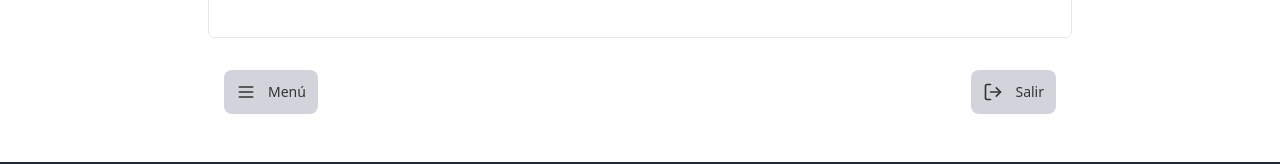
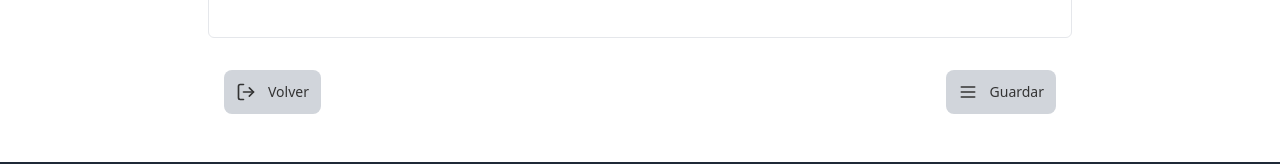
Before and after one commit to Raitor465/Proyecto-Granix, a Next.js app: page /registrarprecios in a window 1280 px wide. Shown: the part 716-880 px from the top of the page. Built offline with nearby package versions, Linux system fonts and the light colour scheme.

Commit message:
agregue botones para moverse, pero faltan en 3 paginas

```diff
--- a/src/app/actualizardatos/page.tsx
+++ b/src/app/actualizardatos/page.tsx
@@ -4,6 +4,7 @@
 import { setUpDataBase } from "@/lib/indexedDB";
 import { Cliente } from "../crearruta/page";
 import { useState, useEffect } from "react";
+import { LogOut } from 'lucide-react';
 
 export default function ActualizarDatos() {
   const [cliente, setCliente] = useState<Cliente | null>(null);
@@ -36,6 +37,12 @@ export default function ActualizarDatos() {
   };
 
   if (!cliente) return <div>Cargando...</div>;
+
+
+  // Función para manejar la navegación a otra página (ruta de visita)
+  const handleNavigation = () => {
+    window.location.href = "/rutavisita"; // Redirige al usuario a la ruta de visita
+  };
 
   return (
     <div className="container mx-auto p-4">
@@ -120,6 +127,14 @@ export default function ActualizarDatos() {
           Actualizar Datos
         </button>
       </form>
+      <footer className="p-4 bg-muted">
+                <div className="flex justify-between">
+                <button onClick={handleNavigation} className="bg-gray-300 p-3 text-sm rounded-lg hover:bg-gray-400 transition duration-200 flex items-center">
+                        <LogOut onClick={handleNavigation} className="mr-2 h-5 w-5" />
+                        <span className="pl-1">Volver</span>
+                    </button>
+                </div>
+            </footer>
     </div>
   );
 }
--- a/src/app/geocalizar/page.tsx
+++ b/src/app/geocalizar/page.tsx
@@ -4,6 +4,7 @@ import React, { useEffect, useState } from 'react';
 import { supabase } from '@/lib/supabase';
 import { setUpDataBase } from '@/lib/indexedDB';
 import { Cliente } from '../crearruta/page';
+import { LogOut} from 'lucide-react';
 
 interface LocationData {
   id : number;
@@ -124,6 +125,12 @@ export default function GeolocalizarPage() {
     }
 
   };
+
+  // Función para manejar la navegación a otra página (ruta de visita)
+  const handleNavigation = () => {
+    window.location.href = "/rutavisita"; // Redirige al usuario a la ruta de visita
+  };
+
   return (
     <main className="min-h-screen p-4">
       <div className="max-w-md mx-auto">
@@ -175,6 +182,14 @@ export default function GeolocalizarPage() {
             </button>
           </div>
         </form>
+        <footer className="p-4 bg-muted">
+                <div className="flex justify-between">
+                <button onClick={handleNavigation} className="bg-gray-300 p-3 text-sm rounded-lg hover:bg-gray-400 transition duration-200 flex items-center">
+                        <LogOut onClick={handleNavigation} className="mr-2 h-5 w-5" />
+                        <span className="pl-1">Volver</span>
+                    </button>
+                </div>
+            </footer>
       </div>
     </main>
   );
--- a/src/app/registrarprecios/page.tsx
+++ b/src/app/registrarprecios/page.tsx
@@ -53,6 +53,11 @@ export default function RegistrarPrecio() {
             setArticulosFiltrados([...baseDeDatosArticulos]); // Actualiza la lista filtrada
         }
     };
+
+    // Función para manejar la navegación a otra página (ruta de visita)
+    const handleNavigation = () => {
+        window.location.href = "/rutavisita"; // Redirige al usuario a la ruta de visita
+      };
 
     return (
         <div className="max-w-4xl mx-auto p-4 space-y-4 text-lg">
@@ -116,13 +121,13 @@ export default function RegistrarPrecio() {
 
             <footer className="p-4 bg-muted">
                 <div className="flex justify-between">
+                <button onClick={handleNavigation} className="bg-gray-300 p-3 text-sm rounded-lg hover:bg-gray-400 transition duration-200 flex items-center">
+                        <LogOut onClick={handleNavigation} className="mr-2 h-5 w-5" />
+                        <span className="pl-1">Volver</span>
+                    </button>
                     <button className="bg-gray-300 p-3 text-sm rounded-lg hover:bg-gray-400 transition duration-200 flex items-center">
                         <Menu className="mr-2 h-5 w-5" />
-                        <span className="pl-1">Menú</span>
-                    </button>
-                    <button className="bg-gray-300 p-3 text-sm rounded-lg hover:bg-gray-400 transition duration-200 flex items-center">
-                        <LogOut className="mr-2 h-5 w-5" />
-                        <span className="pl-1">Salir</span>
+                        <span className="pl-1">Guardar</span>
                     </button>
                 </div>
             </footer>
--- a/src/app/rutavisita/page.tsx
+++ b/src/app/rutavisita/page.tsx
@@ -3,7 +3,8 @@
 import React, { useEffect } from "react";
 import { useState } from 'react';
 import { ChevronLeft, ChevronRight, Menu, MoreHorizontal, LogOut, Clipboard
-  , Tag, MapPin, DollarSign, FileText, RefreshCw, Map, X } from 'lucide-react';import { Cliente } from "../crearruta/page";
+  , Tag, MapPin, DollarSign, FileText, RefreshCw, Map, X } from 'lucide-react';
+import { Cliente } from "../crearruta/page";
 import { setUpDataBase } from "@/lib/indexedDB";
 import Link from 'next/link';
 
```
